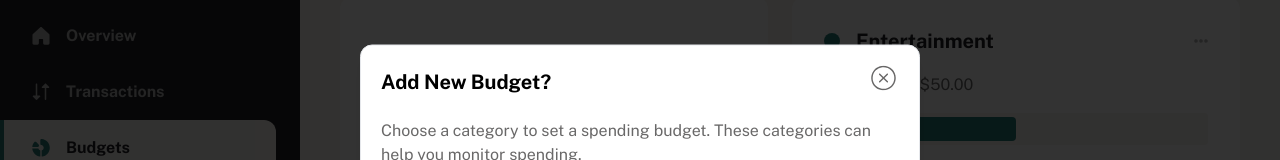
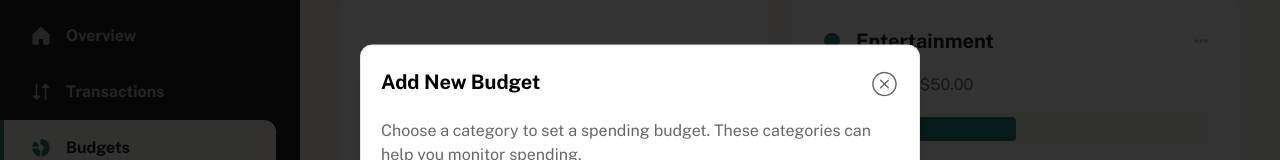
Before and after one commit to jownsu/personal-finance-app, a Next.js app: page /budgets in a window 1280 px wide. Both pictures are taken after a click on the button "+ Add New Budget". Shown: the part 120-280 px from the top of the page. Built offline with nearby package versions, Linux system fonts and the light colour scheme.

Commit message:
Minor adjust

```diff
--- a/app/(pages)/budgets/_components/AddNewBudget.tsx
+++ b/app/(pages)/budgets/_components/AddNewBudget.tsx
@@ -66,7 +66,7 @@ const AddNewBudget = () => {
             </DialogTrigger>
             <DialogContent>
                 <DialogHeader className="mb-[1.8rem]">
-                    <DialogTitle>Add New Budget?</DialogTitle>
+                    <DialogTitle>Add New Budget</DialogTitle>
                     <DialogDescription>
                         Choose a category to set a spending budget. These
                         categories can help you monitor spending.
--- a/app/_components/ui/Dialog.tsx
+++ b/app/_components/ui/Dialog.tsx
@@ -44,7 +44,7 @@ const DialogContent = React.forwardRef<
             {...props}
         >
             {children}
-            <DialogPrimitive.Close className="ring-offset-background focus:ring-ring data-[state=open]:bg-accent data-[state=open]:text-muted-foreground absolute right-[2.3rem] top-[2rem] rounded-sm transition-opacity hover:opacity-100 focus:outline-none focus:ring-2 focus:ring-offset-2 disabled:pointer-events-none">
+            <DialogPrimitive.Close className="ring-offset-background focus:ring-ring data-[state=open]:bg-accent data-[state=open]:text-muted-foreground absolute right-[2.2rem] top-[2.6rem] rounded-sm transition-opacity hover:opacity-100 focus:outline-none focus:ring-2 focus:ring-offset-2 disabled:pointer-events-none">
                 <Closeicon className="size-[2.5rem]" />
                 <span className="sr-only">Close</span>
             </DialogPrimitive.Close>
```
